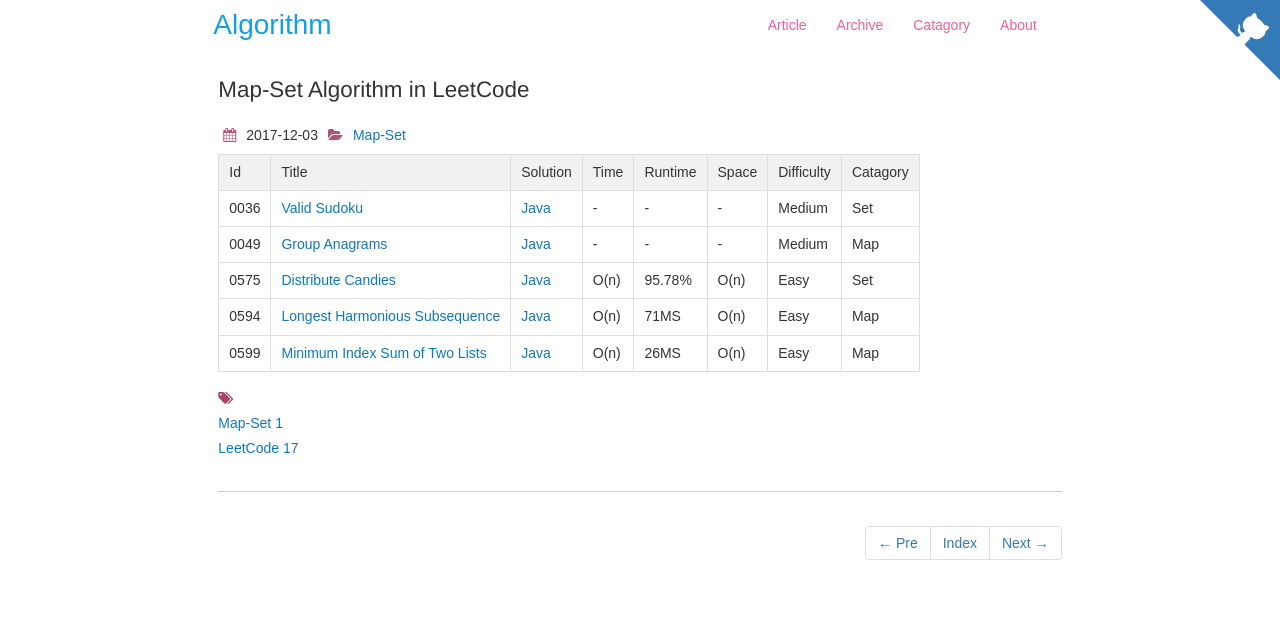
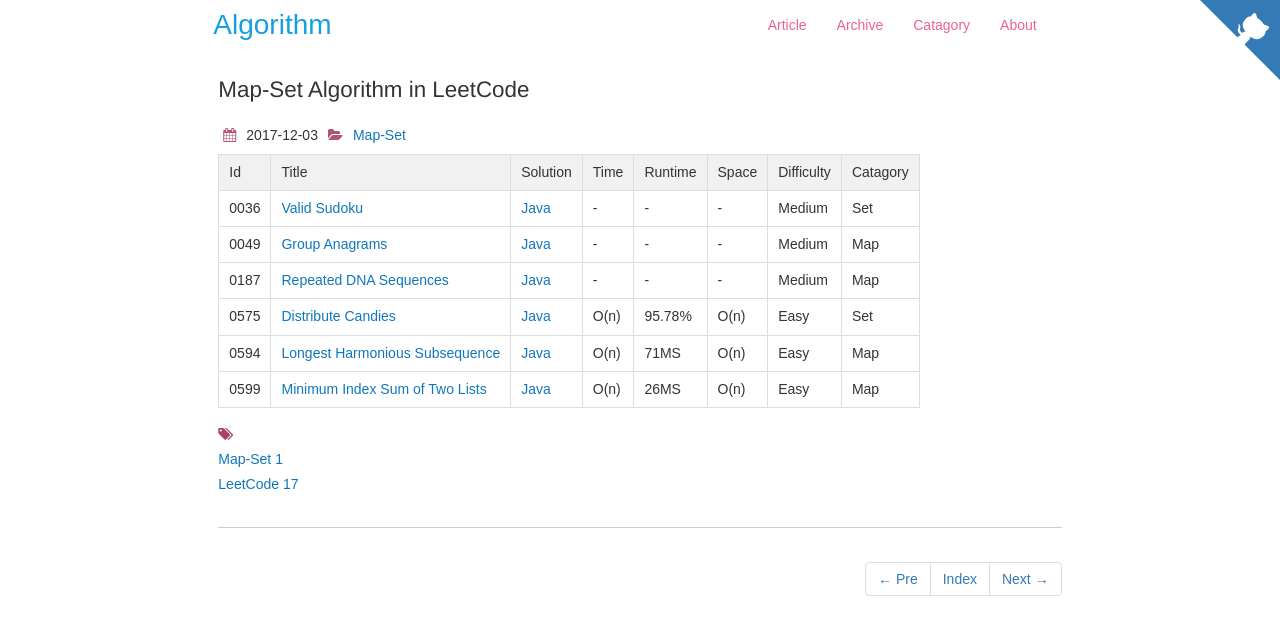
Before and after one commit to dunso/algorithm, a Jekyll site: the page built from docs/_posts/2017-12-03-Map-Set.md, in a window 1280 px wide. Shown: the top 635 px of the page. Built offline with Jekyll 4.4.1, drawn with Linux system fonts in a browser that asks for light colours; nearby versions of some CDN libraries.

Commit message:
Add index of LeetCode0187.java to docs

```diff
--- a/docs/_posts/2017-12-03-Map-Set.md
+++ b/docs/_posts/2017-12-03-Map-Set.md
@@ -14,6 +14,7 @@
  ------------ | ------------ | ------------ | ------------ | ------------ | ------------ | ------------ | ------------
 |0036|[Valid Sudoku](https://leetcode.com/problems/valid-sudoku)| [Java](https://e.srl/leetcode-36/)  |-|-|-|  Medium |Set|
 |0049|[Group Anagrams](https://leetcode.com/problems/group-anagrams)| [Java](https://e.srl/leetcode-49/)  |-|-|-|  Medium |Map|
+|0187|[Repeated DNA Sequences](https://leetcode.com/problems/repeated-dna-sequences/)| [Java](https://e.srl/leetcode-187/)  |-|-|-|  Medium |Map|
 |0575|[Distribute Candies](https://leetcode.com/problems/distribute-candies)| [Java](https://e.srl/leetcode-575/)  | O(n) |95.78%| O(n)  |  Easy |Set|
 |0594|[Longest Harmonious Subsequence](https://leetcode.com/problems/longest-harmonious-subsequence/)| [Java](https://e.srl/leetcode-594/)  | O(n) |71MS| O(n)  |  Easy |Map|
 |0599|[Minimum Index Sum of Two Lists](https://leetcode.com/problems/minimum-index-sum-of-two-lists) | [Java](https://e.srl/leetcode-599/)  | O(n) |26MS| O(n)  |  Easy |Map|
```
